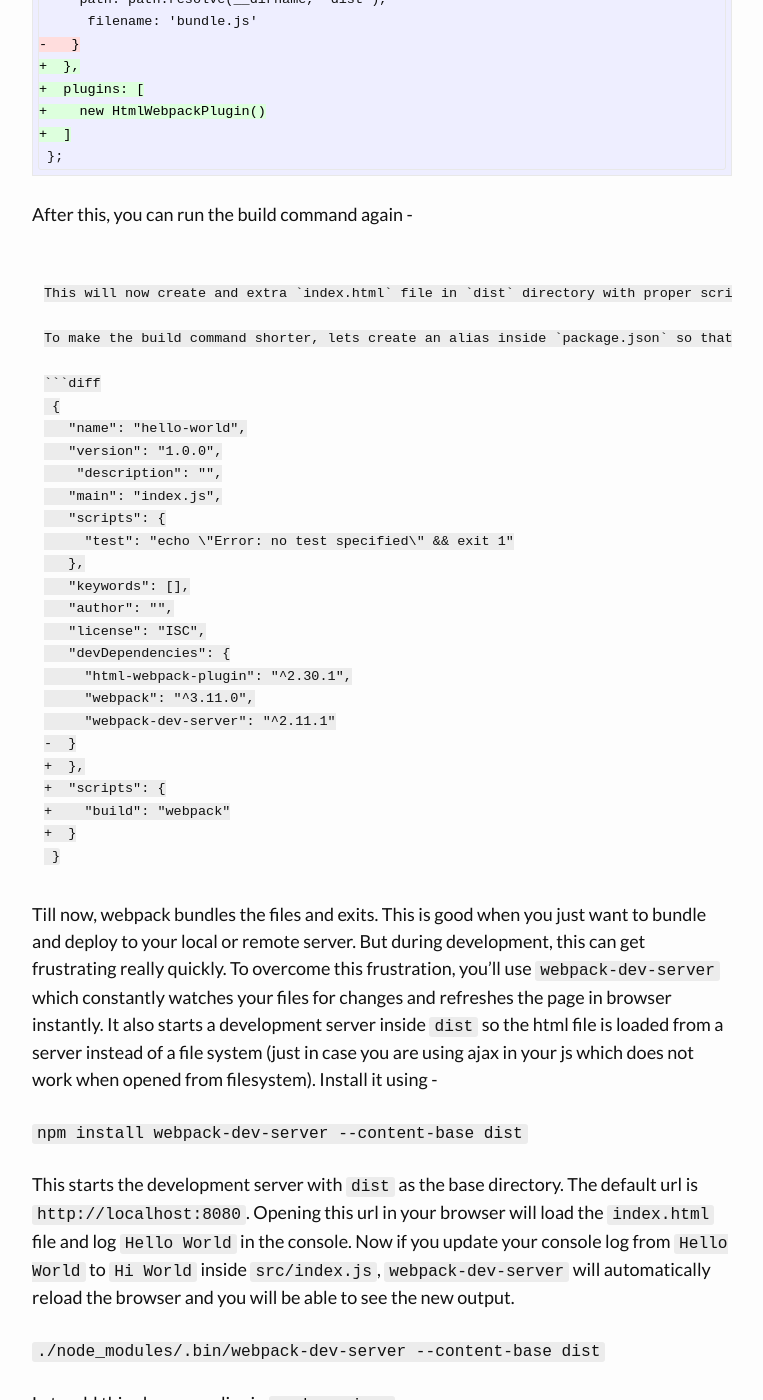
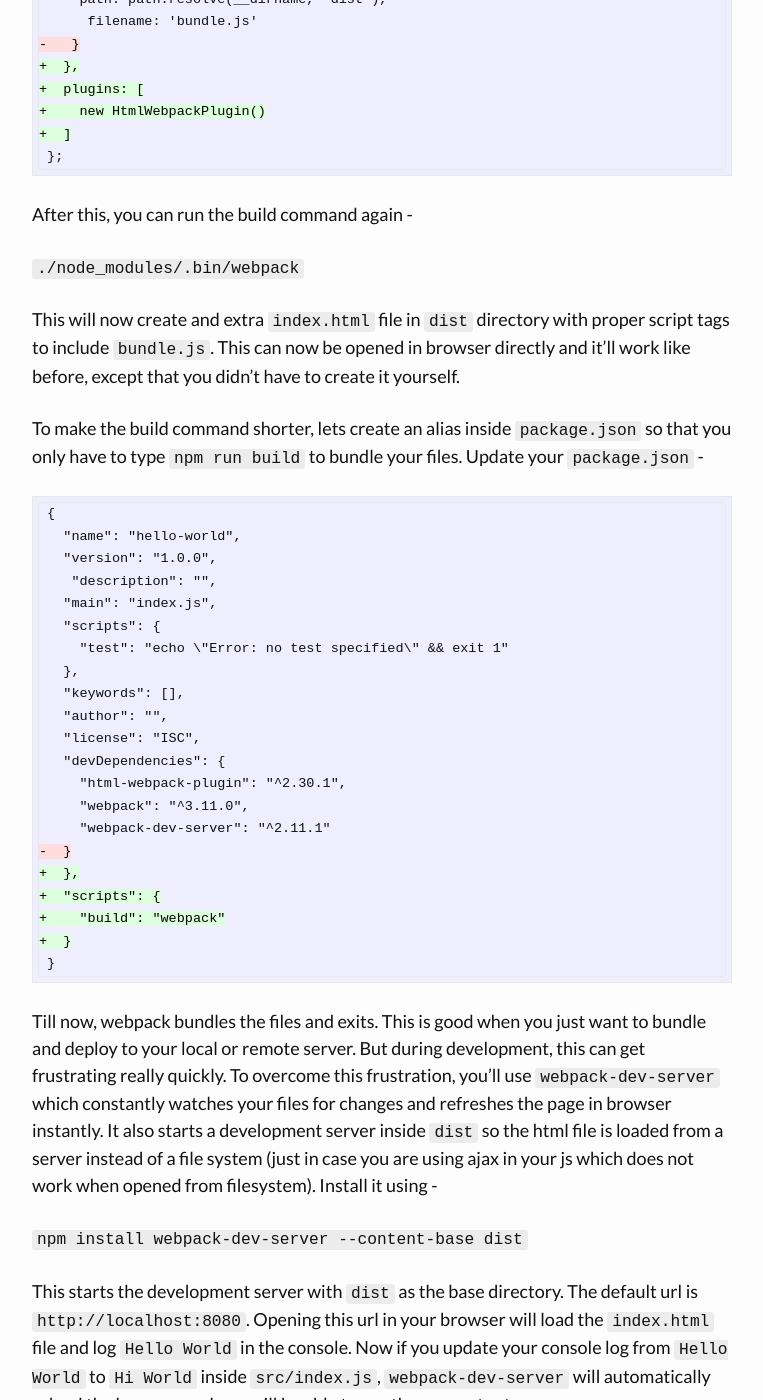
Before and after one commit to brijeshb42/brijeshb42.github.io, a Jekyll site: the page built from _posts/2018-02-22-setup-javascript-webpack-project.md, in a window 1280 px wide and 1400 px high, scrolled down 3895 px. Shown: the whole window, without its empty margins (258-1021 px from the left). Built offline with Jekyll 4.4.1, drawn with Linux system fonts in a browser that asks for light colours; comment, search, counter and statistics services are not loaded.

Commit message:
Update 2018-02-22-setup-javascript-webpack-project.md

````diff
--- a/_posts/2018-02-22-setup-javascript-webpack-project.md
+++ b/_posts/2018-02-22-setup-javascript-webpack-project.md
@@ -129,7 +129,7 @@ This is a webpack plugin that automatically generates the `index.html` file in `
 
 After this, you can run the build command again -
 
-```./node_modules/.bin/webpack```
+`./node_modules/.bin/webpack`
 
 This will now create and extra `index.html` file in `dist` directory with proper script tags to include `bundle.js`. This can now be opened in browser directly and it'll work like before, except that you didn't have to create it yourself.
 
````
